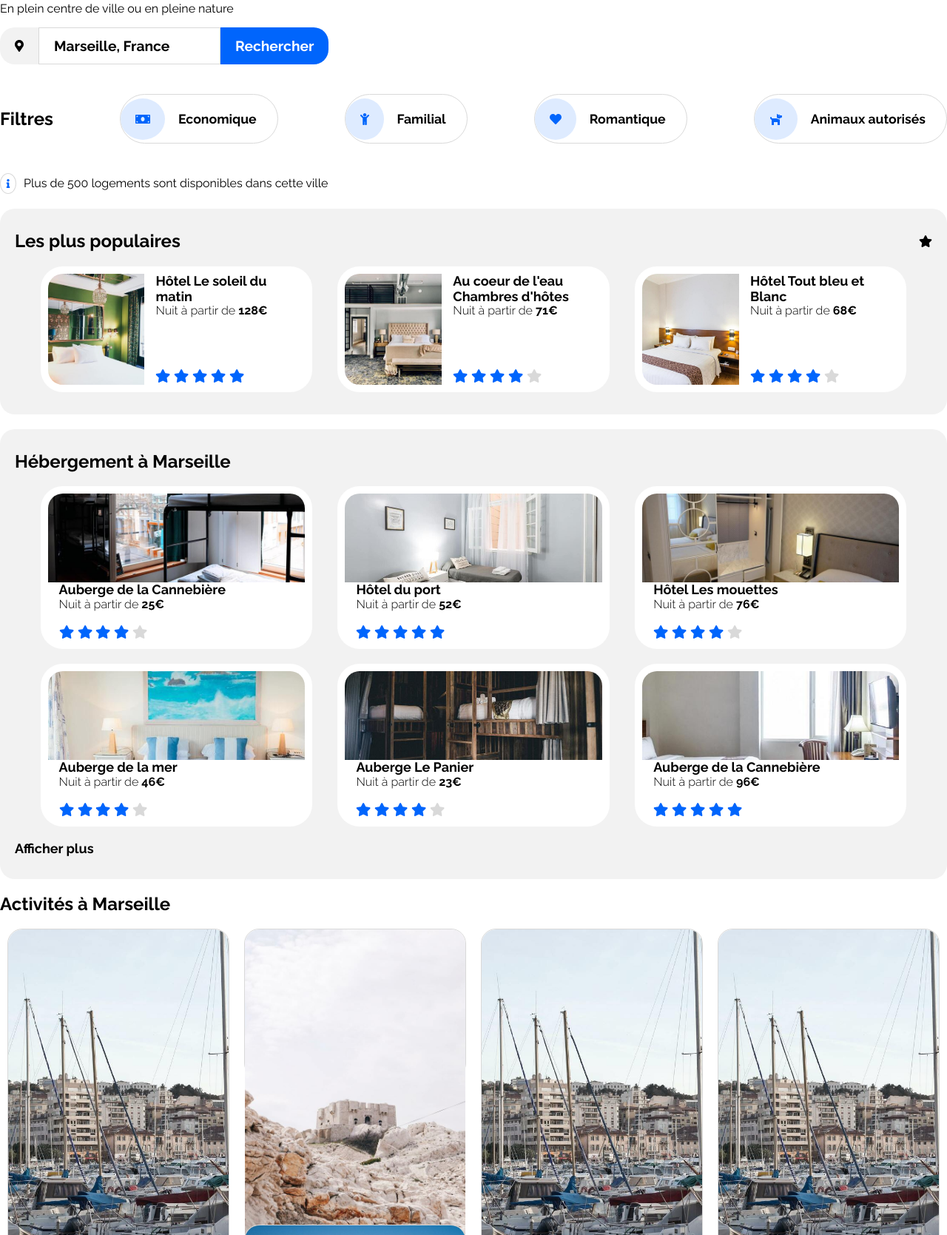
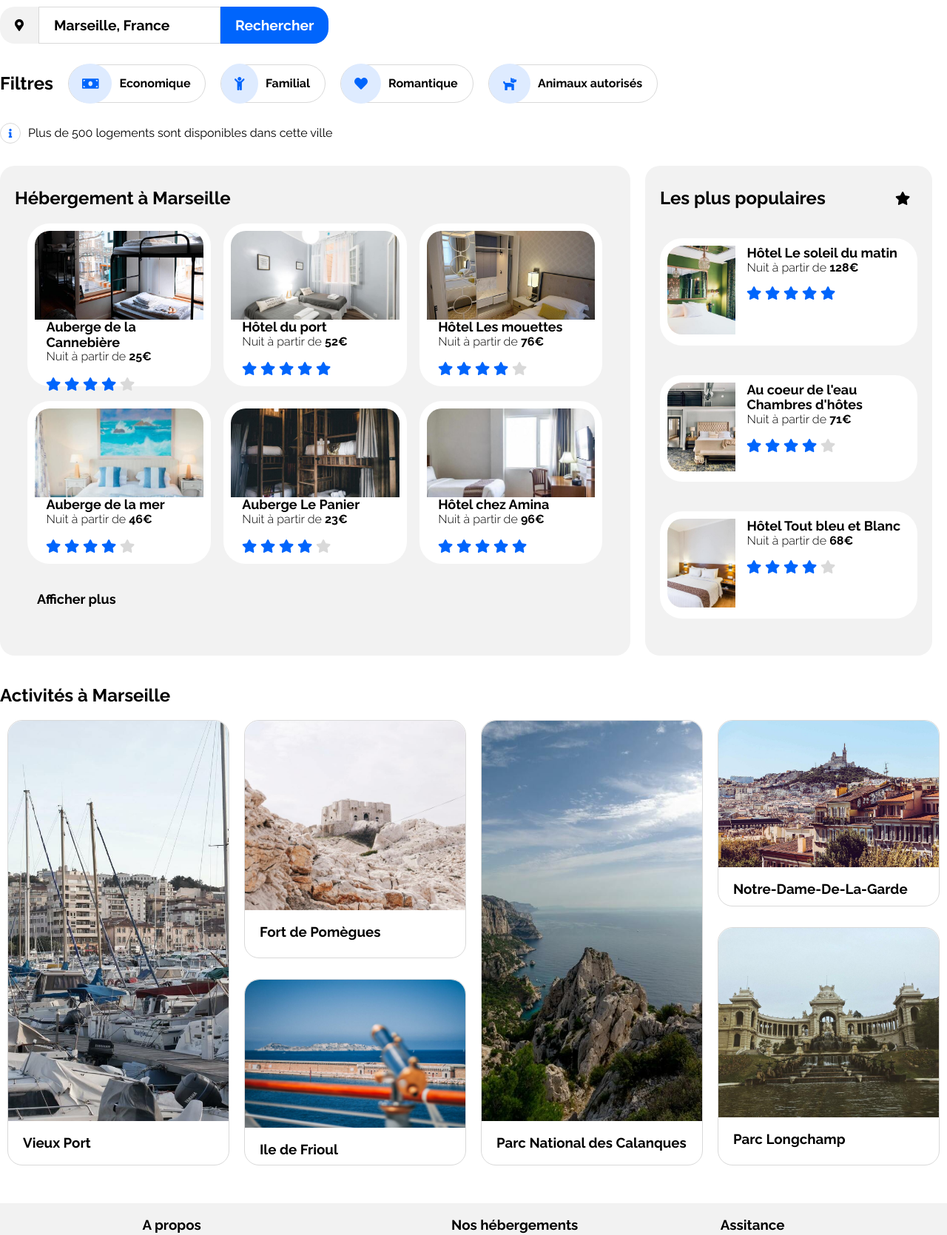
Before and after one commit to geo-tp/Booki, a plain HTML site: page index.html in a window 1280 px wide. Shown: the part 167-1836 px from the top of the page at 74% size. Drawn offline with nearby package versions, Linux system fonts and the light colour scheme; files that its build step writes are made by us from their sources.

Commit message:
amelioration placement card, ajustement des marges

```diff
--- a/index.html
+++ b/index.html
@@ -22,6 +22,7 @@
     ></script>
   </head>
   <body>
+    <div class="main-wrapper">
       <!-- #### HEADER #### -->
       <header class="header">
         <img
@@ -86,13 +87,14 @@
       </div>
       <!--   #### SEARCH #### -->
 
+      <div class="hosting-wrapper">
         <!--   #### POPULAR RESULTS #### -->
         <div class="hosting">
           <div class="hosting__title">
             <h2>Les plus populaires</h2>
             <i class="fas fa-star hosting__icon"></i>
           </div>
-      <div class="hosting__items">
+          <div class="hosting__popular-items">
             <div class="card">
               <div class="card__image">
                 <img
@@ -290,11 +292,11 @@
               <div class="card__image card-column__image">
                 <img
                   src="./assets/hebergements/4_small/febrian-zakaria-M6S1WvfW68A-unsplash.jpg"
-              alt="Hebergement à Hotel chez Amina"
+                  alt="Hebergement Hotel chez Amina"
                 />
               </div>
               <div class="card__infos card-column__infos">
-            <h3 class="card__infos__title">Auberge de la Cannebière</h3>
+                <h3 class="card__infos__title">Hôtel chez Amina</h3>
                 <p class="card__infos__pricing">
                   Nuit à partir de
                   <span class="card__infos__price">96€</span>
@@ -309,10 +311,10 @@
               </div>
             </div>
           </div>
-      <span class="hosting__more">Afficher plus</span>
+          <p class="hosting__more">Afficher plus</p>
         </div>
         <!-- #### HOSTING RESULTS #### -->
-
+      </div>
       <!-- #### ACTIVITY RESULTS #### -->
       <div class="activity">
         <h2>Activités à Marseille</h2>
@@ -324,9 +326,8 @@
                   src="./assets/activites/3_medium/reno-laithienne-QUgJhdY5Fyk-unsplash.jpg"
                   alt="Activité Vieux Port"
                 />
+              </div>
               <h3 class="card-basic__title">Vieux Port</h3>
-            </div>
-            <div class="card-basic__title"></div>
             </div>
           </div>
           <div class="activity__columns__col">
@@ -336,9 +337,8 @@
                   src="./assets/activites/3_medium/paul-hermann-QFTrLdQIRhI-unsplash.jpg"
                   alt="Activité Fort de Pomègues"
                 />
-              <h3>Fort de Pomègues</h3>
               </div>
-            <div class="card-basic__title"></div>
+              <h3 class="card-basic__title">Fort de Pomègues</h3>
             </div>
             <div class="card-basic card-basic--small">
               <div class="card-basic__image card-basic--small__image">
@@ -346,38 +346,45 @@
                   src="./assets/activites/3_medium/kevin-hikari-rV_Qd1l-VXg-unsplash.jpg"
                   alt="Activité Ile de Frioul"
                 />
+              </div>
               <h3 class="card-basic__title">Ile de Frioul</h3>
-            </div>
-            <div class="card-basic__title"></div>
             </div>
           </div>
           <div class="activity__columns__col">
             <div class="card-basic">
               <div class="card-basic__image">
                 <img
-                src="./assets/activites/3_medium/reno-laithienne-QUgJhdY5Fyk-unsplash.jpg"
-                alt="Activité Vieux Port"
+                  src="./assets/activites/3_medium/kilyan-sockalingum-NR8-cBCN3aI-unsplash.jpg"
+                  alt="Activité Parc National des Calanques"
                 />
-              <h3 class="card-basic__title">Vieux Port</h3>
               </div>
-            <div class="card-basic__title"></div>
+              <h3 class="card-basic__title">Parc National des Calanques</h3>
             </div>
           </div>
           <div class="activity__columns__col">
-          <div class="card-basic">
-            <div class="card-basic__image">
+            <div class="card-basic card-basic--small">
+              <div class="card-basic__image card-basic--small__image">
                 <img
-                src="./assets/activites/3_medium/reno-laithienne-QUgJhdY5Fyk-unsplash.jpg"
-                alt="Activité Vieux Port"
+                  src="./assets/activites/3_medium/florian-wehde-xW9e8gdotxI-unsplash.jpg"
+                  alt="Activité Notre Dame de la Garde"
                 />
-              <h3 class="card-basic__title">Vieux Port</h3>
               </div>
-            <div class="card-basic__title"></div>
+              <h3 class="card-basic__title">Notre-Dame-De-La-Garde</h3>
+            </div>
+            <div class="card-basic card-basic--medium">
+              <div class="card-basic__image card-basic--small__image">
+                <img
+                  src="./assets/activites/3_medium/lena-paulin-wH2-EJoDcV0-unsplash.jpg"
+                  alt="Activité Parc Longchamp"
+                />
+              </div>
+              <h3 class="card-basic__title">Parc Longchamp</h3>
             </div>
           </div>
         </div>
       </div>
       <!-- #### ACTIVTY RESULTS #### -->
+    </div>
   </body>
 
   <footer class="footer">
@@ -388,9 +395,9 @@
       <a href="#" class="footer__col__link">Données et confidentialités</a>
     </div>
     <div class="footer__col">
-      <h3 class="footer__col__title">Nos hébergement</h3>
+      <h3 class="footer__col__title">Nos hébergements</h3>
       <a href="#" class="footer__col__link">Charte qualité</a>
-      <a href="#" class="footer__col__link">Soumettre votre hotel</a>
+      <a href="#" class="footer__col__link">Soumettre votre hôtel</a>
     </div>
     <div class="footer__col">
       <h3 class="footer__col__title">Assitance</h3>
--- a/sass/base/_global.scss
+++ b/sass/base/_global.scss
@@ -1,5 +1,3 @@
 body {
   font-family: "Raleway", "Sans serif";
-  max-width: $max-screen-width;
-  margin: 0 auto;
 }
--- a/sass/components/_card-basic.scss
+++ b/sass/components/_card-basic.scss
@@ -20,21 +20,28 @@
   }
 
   &__title {
-    flex-basis: 80px;
     padding-left: 20px;
   }
 
   &--small {
-    height: 200px;
+    height: 250px;
 
     &__image {
-      flex-basis: 100px;
+      max-height: 80%;
+      & img {
+        object-fit: cover;
+      }
     }
   }
   &--medium {
-    height: 200px;
+    height: 320px;
     &__image {
-      flex-basis: 100px;
+      //   flex-basis: 100px;
+      max-height: 80%;
+
+      & img {
+        object-fit: cover;
+      }
     }
   }
 }
--- a/sass/components/_card-column.scss
+++ b/sass/components/_card-column.scss
@@ -1,11 +1,16 @@
 .card-column {
+  margin: 0;
   margin-bottom: 20px;
   height: 200px;
   flex-direction: column;
+  max-width: 28%;
 
   &__image {
     height: 60%;
     & img {
+      width: 100%;
+      height: 100%;
+
       border-radius: 20px 20px 0px 0px;
     }
   }
--- a/sass/components/_card.scss
+++ b/sass/components/_card.scss
@@ -1,5 +1,7 @@
 .card {
   flex-basis: 28%;
+  margin-top: 20px;
+  margin-bottom: 20px;
   display: flex;
   height: 150px;
   background-color: white;
@@ -13,7 +15,7 @@
     padding: 0;
     & img {
       width: 100%;
-      height: 100%;
+      height: 120px;
       object-fit: cover;
       border-radius: 20px 0px 0px 20px;
     }
--- a/sass/components/_filter.scss
+++ b/sass/components/_filter.scss
@@ -4,17 +4,18 @@
   border: 1px solid $grey;
   border-radius: 35px;
   max-width: 250px;
+  height: 50px;
   padding-right: 10px;
-
+  margin-left: 20px;
   &__icon {
-    padding: 20px;
+    padding: 18px;
+    font-size: 18px;
     background-color: $light-blue;
     border-radius: 100%;
     color: $blue;
   }
   &__title {
-    padding: 18px;
-    font-size: 1.1em;
+    padding: 10px;
     font-weight: bold;
   }
 }
--- /dev/null
+++ b/sass/containers/_hosting-wrapper.scss
@@ -0,0 +1,12 @@
+.hosting-wrapper {
+  display: flex;
+  flex-direction: row-reverse;
+
+  & div:first-child {
+    flex-basis: 30%;
+  }
+
+  & div:last-child {
+    flex-basis: 70%;
+  }
+}
--- /dev/null
+++ b/sass/containers/_main-wrapper.scss
@@ -0,0 +1,4 @@
+.main-wrapper {
+  max-width: $max-screen-width;
+  margin: 0 auto;
+}
--- a/sass/layouts/_activity.scss
+++ b/sass/layouts/_activity.scss
@@ -1,11 +1,12 @@
 .activity {
-  height: 800px;
+  height: 700px;
   &__title {
   }
 
   &__columns {
     display: flex;
     justify-content: center;
+
     &__col {
       flex-basis: 25%;
       display: flex;
--- a/sass/layouts/_header.scss
+++ b/sass/layouts/_header.scss
@@ -4,6 +4,7 @@
   align-items: center;
 
   &__logo {
+    width: 110px;
   }
 
   &__nav {
--- a/sass/layouts/_hosting.scss
+++ b/sass/layouts/_hosting.scss
@@ -5,7 +5,9 @@
   padding-right: 20px;
   padding-top: 10px;
   padding-bottom: 30px;
-  margin-top: 20px;
+  margin-right: 20px;
+  margin-bottom: 20px;
+  position: relative;
 
   &__title {
     display: flex;
@@ -13,7 +15,14 @@
     align-items: center;
   }
 
+  &__icon {
+    font-size: 18px;
+    padding-right: 10px;
+  }
+
   &__more {
+    padding-left: 30px;
+    position: relative;
     font-size: 18px;
     font-weight: bold;
   }
@@ -21,6 +30,13 @@
   &__items {
     display: flex;
     justify-content: space-evenly;
+
     flex-wrap: wrap;
   }
+
+  &__popular-items {
+    display: flex;
+    flex-direction: column;
+    justify-content: center;
+  }
 }
--- a/sass/layouts/_search.scss
+++ b/sass/layouts/_search.scss
@@ -1,23 +1,29 @@
 .search {
   &__title {
+    margin-bottom: 0;
   }
 
   &__subtitle {
+    margin-top: 5px;
   }
 
   &__filters {
     display: flex;
-    justify-content: space-between;
-    margin-top: 40px;
+    align-items: center;
+    flex-wrap: wrap;
+    margin-top: 20px;
   }
 
   &__results {
     display: flex;
     align-items: center;
-    margin-top: 40px;
+    margin-top: 20px;
+    margin-bottom: 30px;
 
     &__icon {
       padding: 7px;
+      padding-left: 10px;
+      padding-right: 10px;
       border-radius: 100%;
       color: $blue;
       border: 1px solid $grey;
--- a/sass/main.scss
+++ b/sass/main.scss
@@ -6,6 +6,8 @@
 @import "./components/card";
 @import "./components/card-column";
 @import "./components/card-basic";
+@import "./containers/main-wrapper";
+@import "./containers/hosting-wrapper";
 @import "./layouts/hosting";
 @import "./layouts/activity";
 @import "./layouts/header";
```
Also changed, not shown: css/styles.css, 1 other file. Lines whose indentation alone changed are shown as unchanged.
